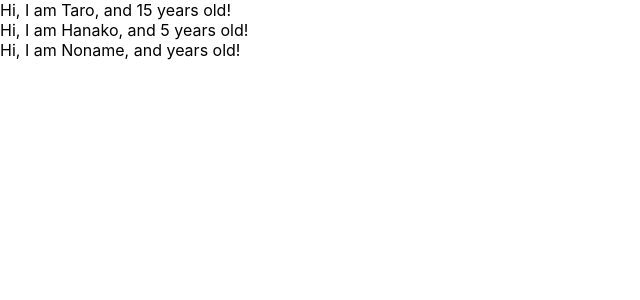
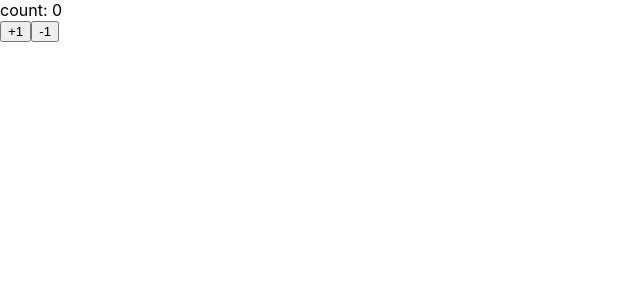
Before and after one commit to miznashi/udemy-react-app, a React (Create React App) app in the folder my-app/: page / in a window 1280 px wide. Shown: the top 300 px of the page, without its empty margins (0-640 px from the left). Built offline with nearby package versions, Linux system fonts and the light colour scheme.

Commit message:
learn state and setState

```diff
--- a/my-app/src/App.js
+++ b/my-app/src/App.js
@@ -1,35 +1,34 @@
-import React from 'react';
-import PropTypes from 'prop-types';
+import React, {Component} from 'react';
 
-//component
-function App() {
-  const profiles = [
-    {name: "Taro",   age: 15},
-    {name: "Hanako", age: 5},
-    {name: "Noname"}
-  ]
-  return (
-    <React.Fragment>
-    {
-      profiles.map((profiles, index) => {
-        return <User name={profiles.name} age={profiles.age} key={index} />
-      })
-    }
-    </React.Fragment>
-  );
+//
+const App = () => (<Counter></Counter>)
+
+//class component
+class Counter extends Component {
+
+  constructor(props){
+    super(props)
+    this.state = { count: 0 }
+  }
+
+  handlePlusButton = () => {
+    this.setState({count: this.state.count + 1})
+  }
+  handleMinusButton = () => {
+    this.setState({count: this.state.count - 1})
+  }
+
+  render(){
+    return(
+      <React.Fragment>
+        <div>count: {this.state.count}</div>
+        <button onClick= {this.handlePlusButton}>+1</button>
+        <button onClick= {this.handleMinusButton}>-1</button>
+      </React.Fragment>
+    )
+  }
+
 }
 
-//props
-const User = (props) => {
-  return <div>Hi, I am {props.name}, and {props.age} years old!</div>
-}
-
-//型チェック
-User.propTypes = {
-  name: PropTypes.string,
-  age : PropTypes.number.isRequired
-  //isRequired ( [age] が存在しいないといけない場合)
-  //今回の場合 [name:"Noname"] に [age] が設定されていない為、コンソールにエラーがでる
-}
 
 export default App;
```
